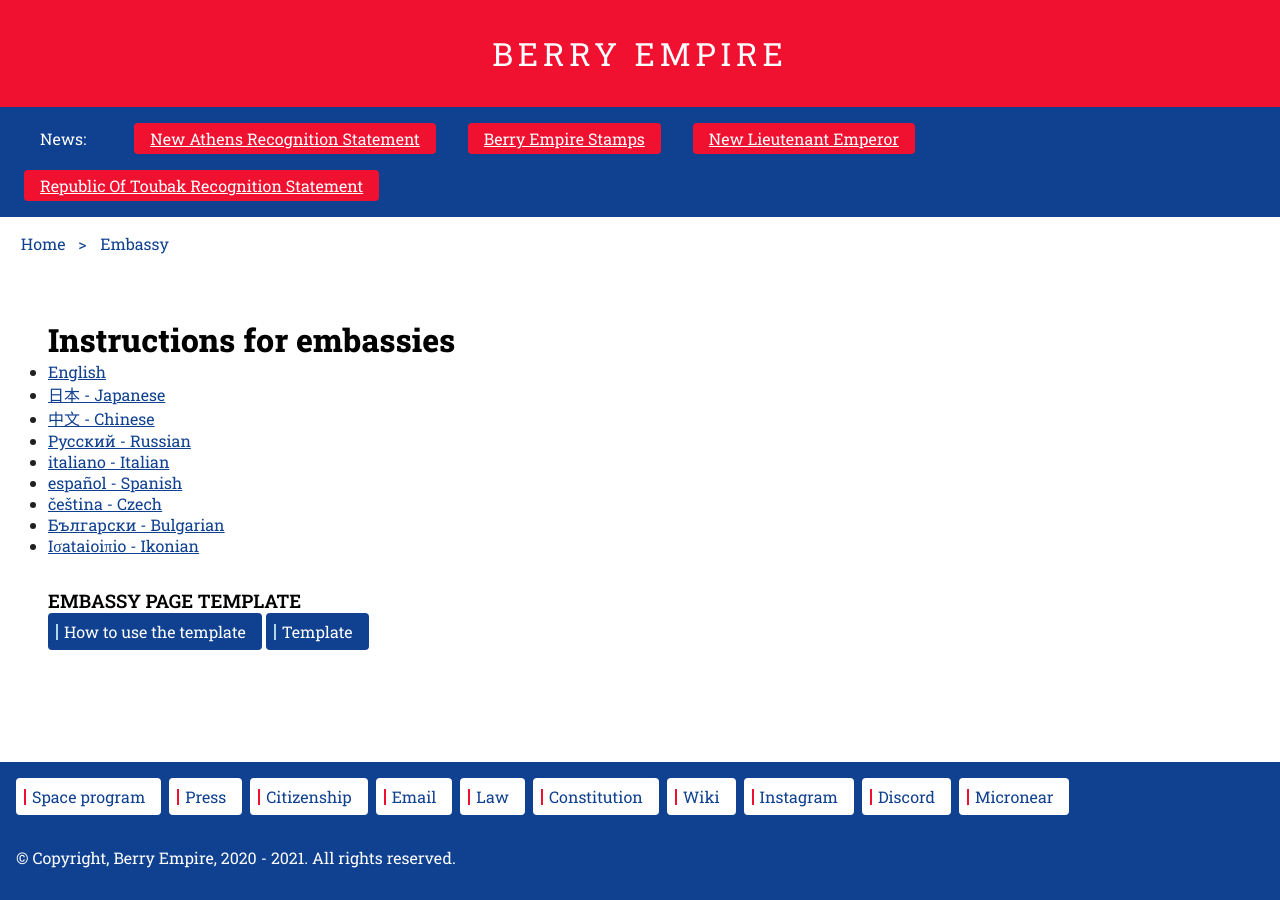
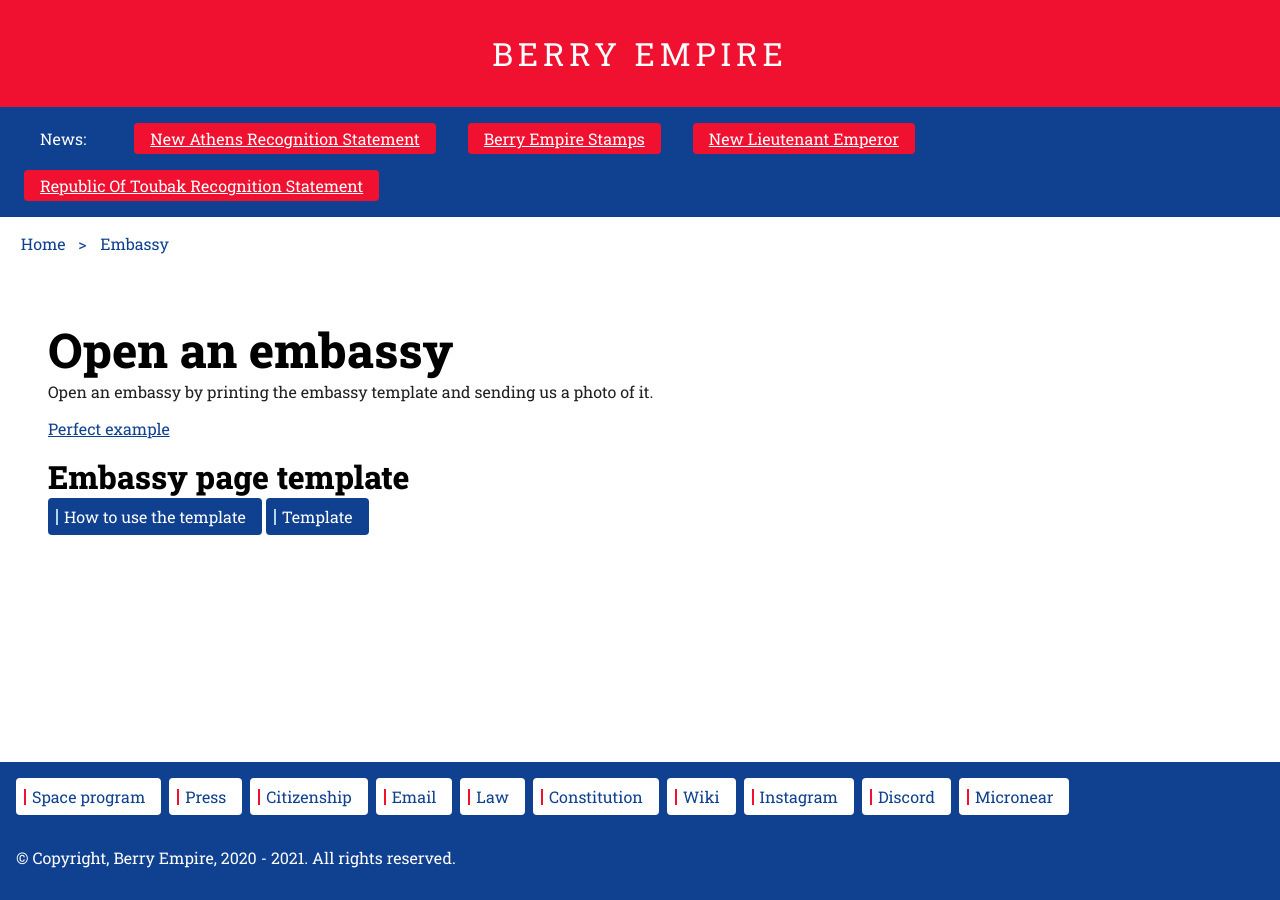
Before and after one commit to berryempire/berryempire.github.io, a Jekyll site: the page built from embassy/index.md, in a window 1280 px wide. Built offline with Jekyll 4.4.1, drawn with Linux system fonts in a browser that asks for light colours; our own code applies the rules of GitHub Pages for plain Markdown files.

Commit message:
Update index.md

```diff
--- a/embassy/index.md
+++ b/embassy/index.md
@@ -1,15 +1,9 @@
-## Instructions for embassies
-<ul>
-  <li lang="en"><a href="./english"> English </a></li>
-  <li lang="en"><a href="./japanese"> 日本 - Japanese </a></li>
-  <li lang="zh"><a href="./chinese">中文 - Chinese </a></li>
-  <li lang="zh"><a href="./russian"> Pусский - Russian </a></li>
-  <li lang="it"><a href="./italian"> italiano - Italian </a></li>
-  <li lang="es"><a href="./spanish"> español - Spanish </a></li>
-  <li lang="cz"><a href="./czech">čeština - Czech</a></li>
-  <li lang="bg"><a href="./bulgarian">Български - Bulgarian</a></li>
-  <li lang="unknown"><a href="./ikonian">Iσataioiπio - Ikonian</a></li>
-</ul>
-### Embassy page template
+# Open an embassy
+Open an embassy by printing the embassy template and sending us a photo of it.
+
+<a href="/2021/11/26/new-embassy-in-confederation-of-cannaland.html">Perfect example</a>
+
+
+## Embassy page template
 <a href="./template.html" class="thickbutton thick"><span>How to use the template</span></a>
 <a href="/static/embassypage.html" target="_blank" class="thickbutton thick"><span>Template</span></a>
```
